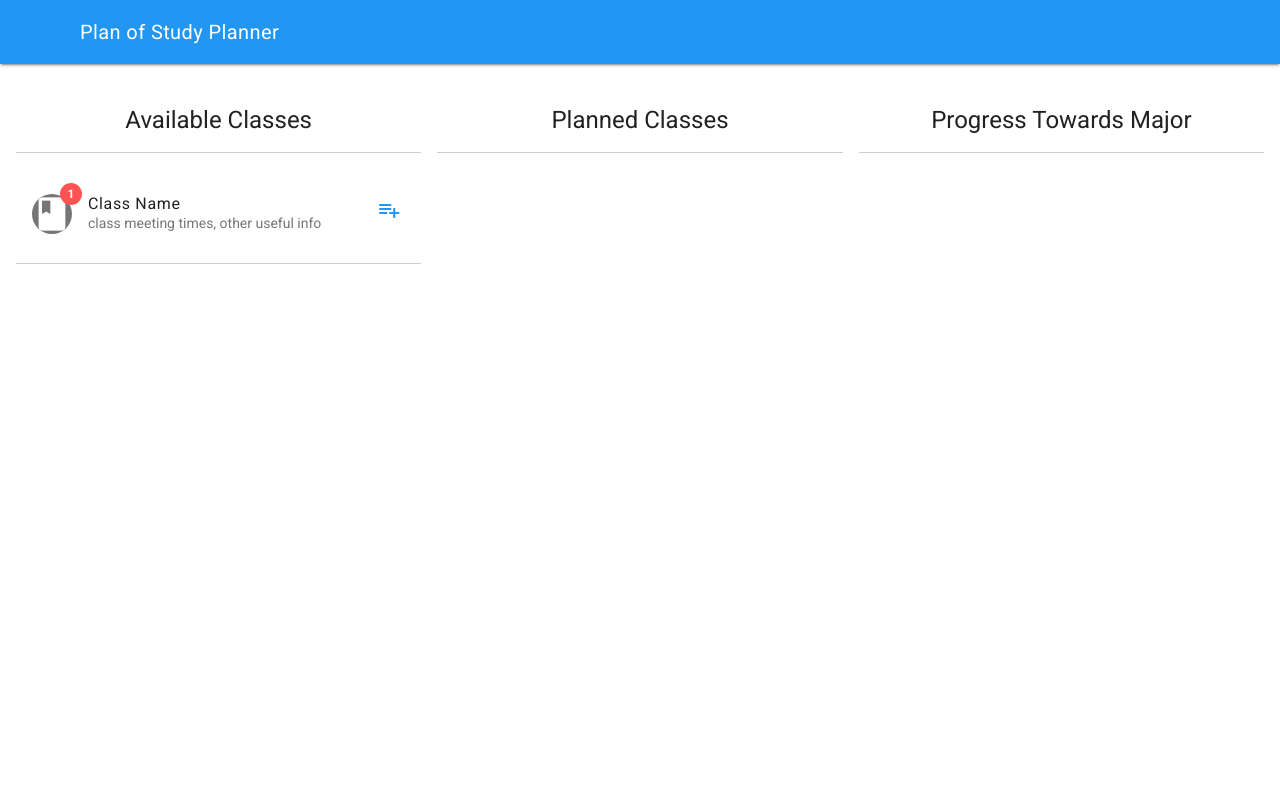
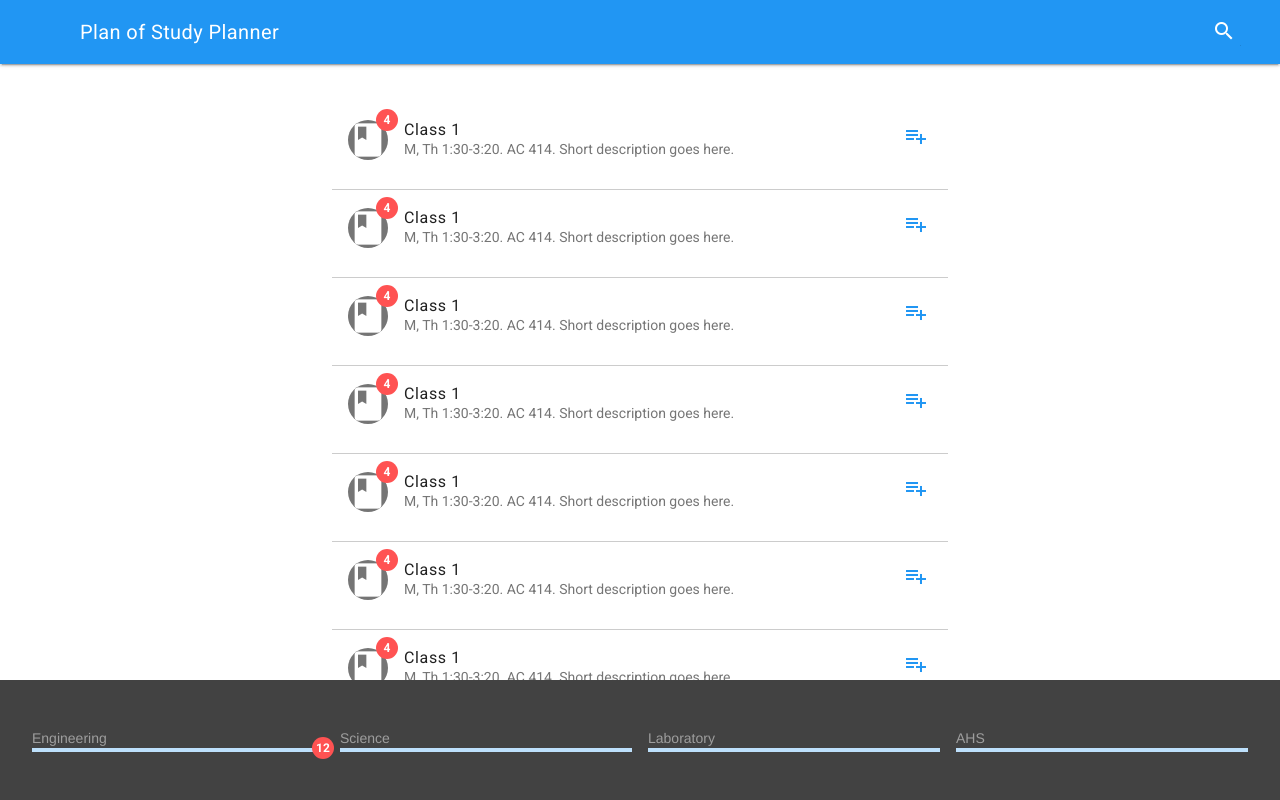
Before and after one commit to Daniel6/plan-of-study-website, a website: page public/main.html in a window 1280 px wide. Drawn offline with nearby package versions, Linux system fonts and the light colour scheme.

Commit message:
single column layout test

```diff
--- a/public/main.html
+++ b/public/main.html
@@ -8,32 +8,48 @@
         <link rel="stylesheet" href="https://code.getmdl.io/1.2.1/material.blue-red.min.css" />
         <link rel="stylesheet" href="./stylesheets/style.css" />
 
+        <script type="text/javascript" src="scripts/jquery-2.2.0.min.js"></script>
+        <script type="text/javascript" src="scripts/angular.min.js"></script>
         <script defer src="https://code.getmdl.io/1.2.1/material.min.js"></script>
         <script type="text/javascript" src="scripts/main.js"></script>
     </head>
-    <body>
+    <body ng-app="pypsApp">
         <!-- Header -->
         <div class="mdl-layout mdl-js-layout mdl-layout--fixed-header">
             <header class="mdl-layout__header">
                 <div class="mdl-layout__header-row">
                     <span class="mdl-layout-title">Plan of Study Planner</span>
+                    <div class="mdl-layout-spacer"></div>
+                    <div class="mdl-textfield mdl-js-textfield mdl-textfield--expandable
+                        mdl-textfield--floating-label mdl-textfield--align-right">
+                        <label class="mdl-button mdl-js-button mdl-button--icon"
+                            for="fixed-header-drawer-exp">
+                            <i class="material-icons">search</i>
+                        </label>
+                        <div class="mdl-textfield__expandable-holder">
+                            <input class="mdl-textfield__input" type="text" name="sample"
+                                id="fixed-header-drawer-exp">
+                        </div>
+                    </div>
                 </div>
             </header>
             <main class="mdl-layout__content">
                 <div class="page-content">
-                    <div id="wrapper" class="mdl-grid">
-                        <!-- Available Class Listing -->
-                        <div class="mdl-cell mdl-cell--4-col">
-                            <h4 style="text-align: center;">Available Classes</h4>
-                            <hr>
-                            <ul class="mdl-list class-list">
-                                <!-- Repeat these for every availabel class -->
-                                <li class="mdl-list__item mdl-list__item--three-line">
+                    <div id="wrapper" class="mdl-grid" ng-controller="PlanningController">
+
+                        <div class="mdl-cell mdl-cell--3-col">
+
+                        </div>
+
+                        <div class="mdl-cell mdl-cell--6-col">
+                            <ul id="availableClassList" class="mdl-list class-list">
+                                <!-- Repeat these for every available class -->
+                                <li class="mdl-list__item mdl-list__item--three-line" ng-repeat="classObj in availableClasses">
                                     <span class="mdl-list__item-primary-content">
-                                        <i class="material-icons mdl-list__item-avatar mdl-badge mdl-badge--overlap" data-badge="1">class</i>
-                                        <span>Class Name</span>
+                                        <i class="material-icons mdl-list__item-avatar mdl-badge mdl-badge--overlap" data-badge="{{classObj.credits}}">class</i>
+                                        <span>{{classObj.name}}</span>
                                         <span class="mdl-list__item-text-body">
-                                            class meeting times, other useful info
+                                            {{classObj.desc}}
                                         </span>
                                     </span>
                                     <span class="mdl-list__item-secondary-content">
@@ -45,21 +61,33 @@
                             </ul>
                         </div>
 
-                        <!-- Planned Class Listing -->
-                        <div class="mdl-cell mdl-cell--4-col">
-                            <h4 style="text-align: center;">Planned Classes</h4>
-                            <hr>
+                        <div class="mdl-cell mdl-cell--3-col">
 
-                        </div>
-
-                        <!-- Credit Breakdown -->
-                        <div class="mdl-cell mdl-cell--4-col">
-                            <h4 style="text-align: center;">Progress Towards Major</h4>
-                            <hr>
                         </div>
                     </div>
                 </div>
             </main>
+            <footer class="mdl-mini-footer">
+                <div class="mdl-grid">
+                    <div class="mdl-cell mdl-cell--3-col">
+                        Engineering
+                        <div class="mdl-progress mdl-js-progress mdl-badge mdl-badge--overlap" data-badge="12"></div>
+                    </div>
+                    <div class="mdl-cell mdl-cell--3-col">
+                        Science
+                        <div class="mdl-progress mdl-js-progress"></div>
+                    </div>
+                    <div class="mdl-cell mdl-cell--3-col">
+                        Laboratory
+                        <div class="mdl-progress mdl-js-progress"></div>
+                    </div>
+                    <div class="mdl-cell mdl-cell--3-col">
+                        AHS
+                        <div class="mdl-progress mdl-js-progress"></div>
+                    </div>
+                </div>
+            </footer>
         </div>
+
     </body>
 </html>
--- a/public/scripts/main.js
+++ b/public/scripts/main.js
@@ -0,0 +1,70 @@
+var app = angular.module("pypsApp", [])
+
+app.controller("PlanningController", function($scope) {
+	$scope.availableClasses = [
+		{
+			name: "Class 1",
+			credits: 4,
+			desc: "M, Th 1:30-3:20. AC 414. Short description goes here."
+		},
+		{
+			name: "Class 1",
+			credits: 4,
+			desc: "M, Th 1:30-3:20. AC 414. Short description goes here."
+		},
+		{
+			name: "Class 1",
+			credits: 4,
+			desc: "M, Th 1:30-3:20. AC 414. Short description goes here."
+		},
+		{
+			name: "Class 1",
+			credits: 4,
+			desc: "M, Th 1:30-3:20. AC 414. Short description goes here."
+		},
+		{
+			name: "Class 1",
+			credits: 4,
+			desc: "M, Th 1:30-3:20. AC 414. Short description goes here."
+		},
+		{
+			name: "Class 1",
+			credits: 4,
+			desc: "M, Th 1:30-3:20. AC 414. Short description goes here."
+		},
+		{
+			name: "Class 1",
+			credits: 4,
+			desc: "M, Th 1:30-3:20. AC 414. Short description goes here."
+		},
+		{
+			name: "Class 1",
+			credits: 4,
+			desc: "M, Th 1:30-3:20. AC 414. Short description goes here."
+		},
+		{
+			name: "Class 1",
+			credits: 4,
+			desc: "M, Th 1:30-3:20. AC 414. Short description goes here."
+		},
+		{
+			name: "Class 1",
+			credits: 4,
+			desc: "M, Th 1:30-3:20. AC 414. Short description goes here."
+		},
+		{
+			name: "Class 1",
+			credits: 4,
+			desc: "M, Th 1:30-3:20. AC 414. Short description goes here."
+		},
+		{
+			name: "Class 1",
+			credits: 4,
+			desc: "M, Th 1:30-3:20. AC 414. Short description goes here."
+		}
+	];
+});
+
+$(document).ready(function () {
+
+});
```
